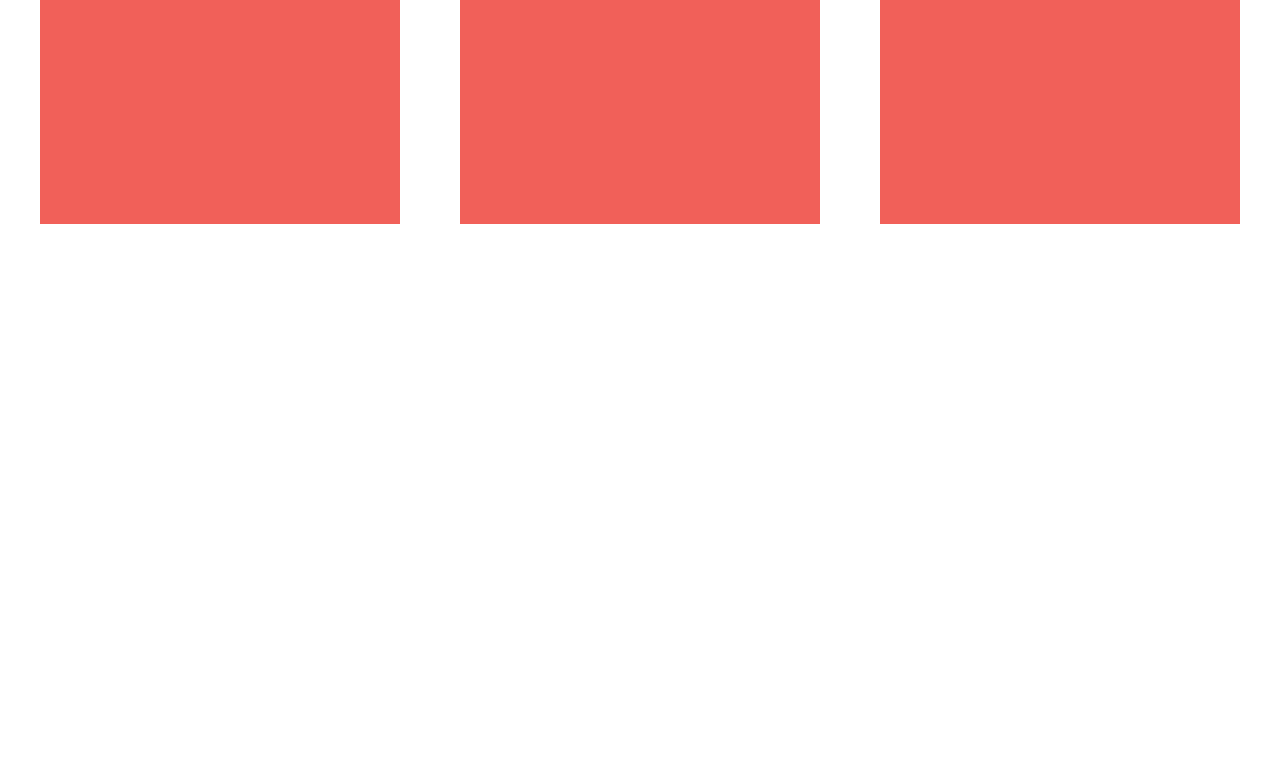
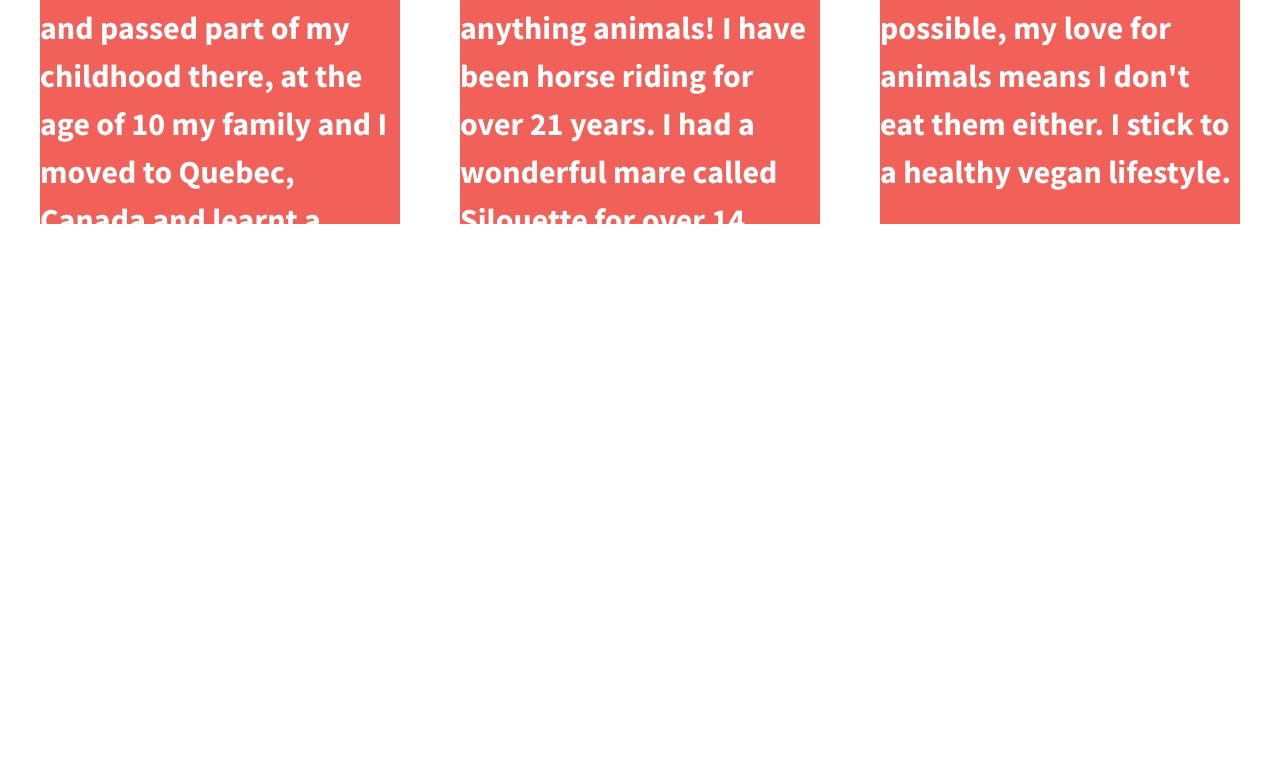
Before and after one commit to em-qr/divs-flexbox-starter, a plain HTML site: page index.html in a window 1280 px wide. Shown: the part 116-880 px from the top of the page. Drawn offline with nearby package versions, Linux system fonts and the light colour scheme.

Commit message:
Revamp index.html first attempt

```diff
--- a/index.html
+++ b/index.html
@@ -23,13 +23,13 @@
 
         <section class="wrapper">
             <div class="div-1">
-                Div 1
+                <p>I was born in England and passed part of my childhood there, at the age of 10 my family and I moved to Quebec, Canada and learnt a whole new language and culture!</p>
             </div>
             <div class="div-2">
-                Div 2
+                <p>I'm passionate about anything animals! I have been horse riding for over 21 years. I had a wonderful mare called Silouette for over 14 years and I always have my 8 year old rescue mix by my side.</p>
             </div>
             <div class="div-3">
-                Div 3
+                <p>I live my life as healthy as possible, my love for animals means I don't eat them either. I stick to a healthy vegan lifestyle.</p>
             </div>
         </section>
 
```
